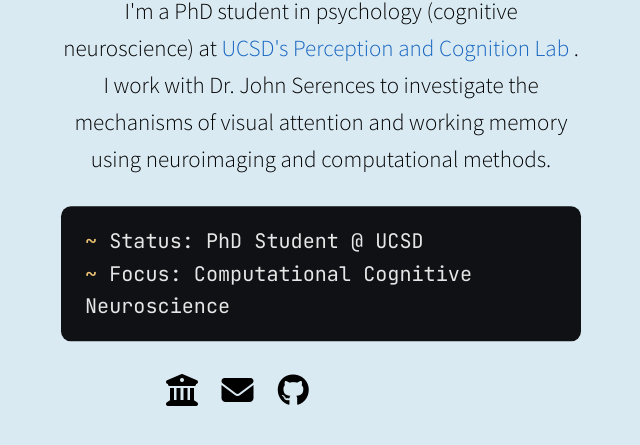
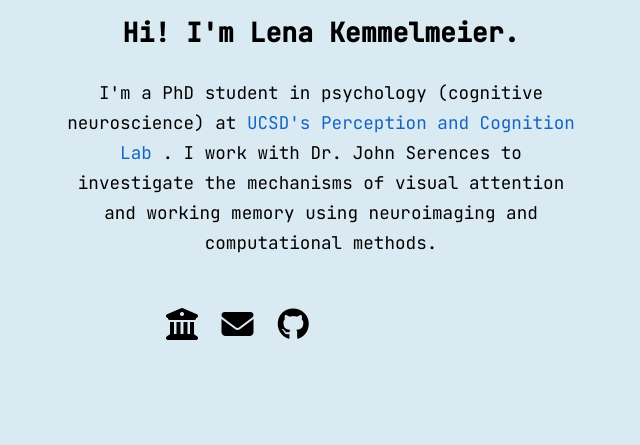
Before and after one commit to Lena-Kemmelmeier/lena-kemmelmeier.github.io, a plain HTML site: page index.html in a window 1280 px wide. Shown: the part 339-784 px from the top of the page, without its empty margins (319-959 px from the left). Drawn offline with Linux system fonts and the light colour scheme; some icons are missing.

Commit message:
changing aesthetic

```diff
--- a/index.html
+++ b/index.html
@@ -17,17 +17,15 @@
   <!-- Main CSS -->
   <link rel="stylesheet" href="main.css" />
 
-  <!-- Google Fonts -->
+  <!-- Google Fonts: TERMINAL FONT -->
   <link rel="preconnect" href="https://fonts.googleapis.com" />
   <link rel="preconnect" href="https://fonts.gstatic.com" crossorigin />
-  <link href="https://fonts.googleapis.com/css2?family=Source+Sans+Pro:wght@300;600&display=swap" rel="stylesheet" />
-  <link href="https://fonts.googleapis.com/css2?family=JetBrains+Mono:wght@400;500&display=swap" rel="stylesheet">
+  <link href="https://fonts.googleapis.com/css2?family=JetBrains+Mono:wght@300;400;500&display=swap" rel="stylesheet" />
 
   <!-- Font Awesome -->
   <link
     rel="stylesheet"
     href="https://cdnjs.cloudflare.com/ajax/libs/font-awesome/6.1.1/css/all.min.css"
-    integrity="sha512-KfkfwYDsLkIlwQp6LFnl8zNdLGxu9YAA1QvwINks4PhcElQSvqcyVLLD9aMhXd13uQjoXtEKNosOWaZqXgel0g=="
     crossorigin="anonymous"
   />
 
@@ -35,18 +33,14 @@
   <link
     rel="stylesheet"
     href="https://cdnjs.cloudflare.com/ajax/libs/academicons/1.9.2/css/academicons.min.css"
-    integrity="sha512-KlJCpRsLf+KKu2VQa5vmRuClRFjxc5lXO03ixZt82HZUk41+1I0bD8KBSA0fY290ayMfWYI9udIqeOWSu1/uZg=="
     crossorigin="anonymous"
   />
 </head>
 
 <body>
   <section id="content">
-
-    <!-- Avatar -->
     <img src="lk_photo.png" alt="Lena" class="avatar" />
 
-    <!-- Intro -->
     <h1>Hi! I'm Lena Kemmelmeier.</h1>
 
     <p>
@@ -58,46 +52,14 @@
       attention and working memory using neuroimaging and computational methods.
     </p>
 
-    <!-- Terminal-style block -->
-    <div class="terminal">
-      <div><span class="prompt">~</span> Status: PhD Student @ UCSD</div>
-      <div><span class="prompt">~</span> Focus: Computational Cognitive Neuroscience</div>
-    </div>
-
-    <!-- Icons -->
     <ul class="icons">
-      <li>
-        <a href="https://serenceslab.ucsd.edu" title="Perception & Cognition Lab">
-          <i class="fas fa-university"></i>
-        </a>
-      </li>
-      <li>
-        <a href="mailto:lkemmelmeier@ucsd.edu" title="Email" aria-label="Email Lena Kemmelmeier">
-          <i class="fas fa-envelope"></i>
-        </a>
-      </li>
-      <li>
-        <a href="https://github.com/Lena-Kemmelmeier" title="GitHub">
-          <i class="fab fa-github"></i>
-        </a>
-      </li>
-      <li>
-        <a href="https://orcid.org/0009-0009-2210-3469" title="ORCID">
-          <i class="ai ai-orcid"></i>
-        </a>
-      </li>
-      <li>
-        <a href="https://drive.google.com/file/d/1brTBH_c-C8mTmY-LLAhBE4VCXzdiSWuy/view" title="CV">
-          <i class="ai ai-cv"></i>
-        </a>
-      </li>
-      <li>
-        <a href="https://scholar.google.com/citations?user=WogsxikAAAAJ" title="Google Scholar">
-          <i class="ai ai-google-scholar"></i>
-        </a>
-      </li>
+      <li><a href="https://serenceslab.ucsd.edu"><i class="fas fa-university"></i></a></li>
+      <li><a href="mailto:lkemmelmeier@ucsd.edu"><i class="fas fa-envelope"></i></a></li>
+      <li><a href="https://github.com/Lena-Kemmelmeier"><i class="fab fa-github"></i></a></li>
+      <li><a href="https://orcid.org/0009-0009-2210-3469"><i class="ai ai-orcid"></i></a></li>
+      <li><a href="https://drive.google.com/file/d/1brTBH_c-C8mTmY-LLAhBE4VCXzdiSWuy/view"><i class="ai ai-cv"></i></a></li>
+      <li><a href="https://scholar.google.com/citations?user=WogsxikAAAAJ"><i class="ai ai-google-scholar"></i></a></li>
     </ul>
-
   </section>
 </body>
 
--- a/main.css
+++ b/main.css
@@ -1,9 +1,9 @@
-/* Global page styling */
+/* GLOBAL TERMINAL FONT */
 html,
 body {
-  font-family: 'Source Sans Pro', sans-serif;
-  font-size: larger;
-  font-weight: 300;
+  font-family: 'JetBrains Mono', monospace;
+  font-size: 1.05rem;
+  font-weight: 400;
   background-color: #daeaf2;
   margin: 0;
   padding: 0;
@@ -19,7 +19,7 @@ a:hover {
   color: #217ee7;
 }
 
-/* Centered content container */
+/* Centered content */
 #content {
   position: absolute;
   top: 50%;
@@ -28,8 +28,7 @@ a:hover {
   text-align: center;
   max-width: 520px;
   padding: 32px;
-  line-height: 1.6em;
-  background-color: transparent;
+  line-height: 1.7;
 }
 
 /* Avatar */
@@ -42,24 +41,7 @@ a:hover {
   margin: 0 auto 1rem auto;
 }
 
-/* Terminal-style block */
-.terminal {
-  font-family: 'JetBrains Mono', monospace;
-  font-size: 1.05rem;
-  background-color: #0f1115;
-  color: #e6e6e6;
-  padding: 1rem 1.25rem;
-  border-radius: 10px;
-  text-align: left;
-  line-height: 1.6;
-  margin: 1.5rem auto;
-}
-
-.terminal .prompt {
-  color: #f0c674;
-}
-
-/* Icon row */
+/* Icons */
 .icons {
   list-style-type: none;
   font-size: xx-large;
@@ -68,7 +50,7 @@ a:hover {
   justify-content: space-between;
   width: 80%;
   max-width: 320px;
-  margin: 1em auto;
+  margin: 1.25em auto 0 auto;
 }
 
 .icons li {
@@ -84,7 +66,7 @@ a:hover {
   color: #1565c0;
 }
 
-/* GitHub Pages / theme override safety net */
+/* GitHub Pages background override */
 :root,
 html,
 body,
```
